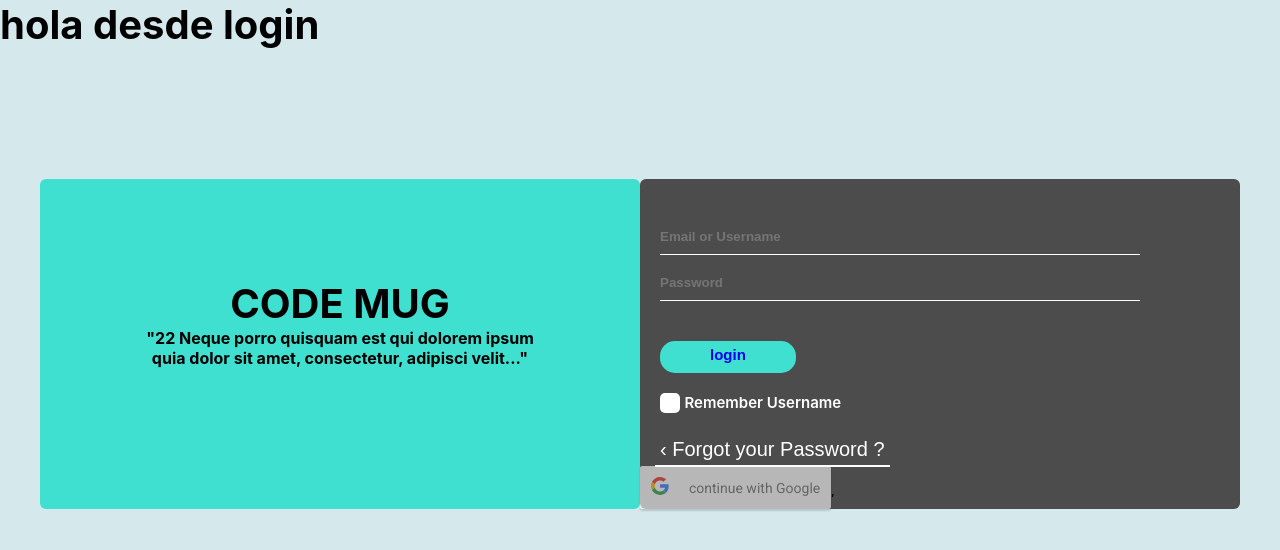
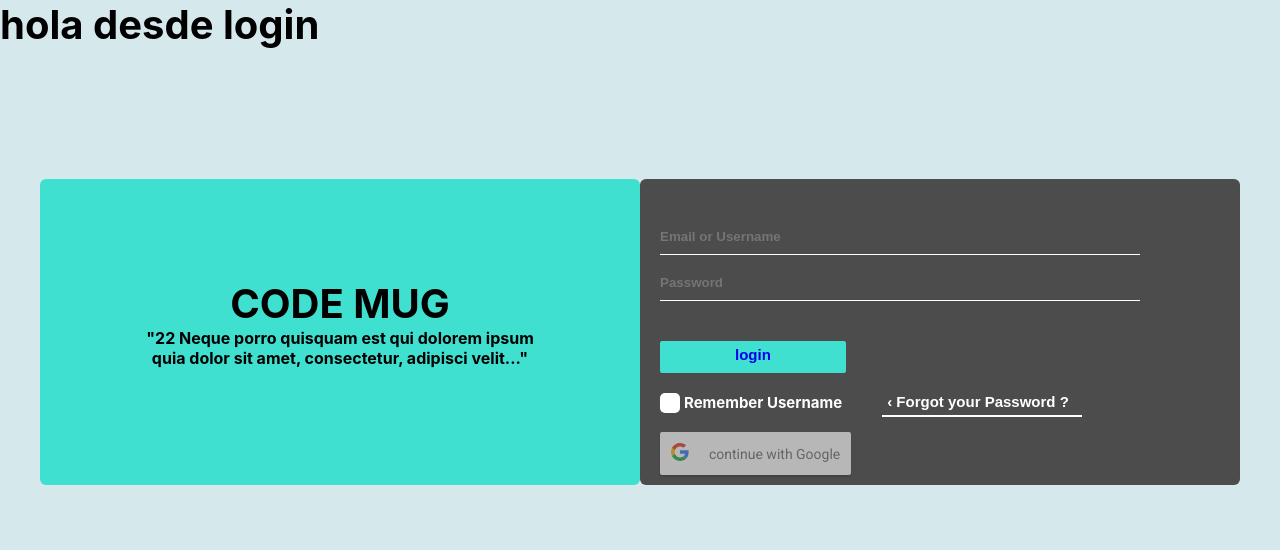
Before and after one commit to yipson/Code-Mug, a React (Create React App) app: page / in a window 1280 px wide. Shown: the top 550 px of the page. Built offline with nearby package versions, Linux system fonts and the light colour scheme; no server answers.

Commit message:
modificacion de la pagina de iniciar sesion (primera parte)

```diff
--- a/src/components/Login.jsx
+++ b/src/components/Login.jsx
@@ -38,26 +38,27 @@ export const Login = () => {
                   </button>
                 </div>
 
+                <div className="remember-and-forgot">
                   <div className="checkbox2">
                     <input type="checkbox" name={"checkbox2"} id={"checkbox2"} />
-                  <label htmlForm="checkbox2">Remember Username</label>
+                    <label htmlForm="checkbox2" className="checkbox2-2">Remember Username</label>
                   </div>
                   <div className="enlace">
                     <button className="button">
                       <a href="hipervinculo.html" className="x enlace">
-                      &lsaquo; Forgot your Password ?
-                    </a>
+                      &lsaquo; Forgot your Password ?</a>
                     </button>
                   </div>
-                <div>
+                </div>
+                <div class="button-google" >
                   <GoogleLogin
+
                     clientId="451355320708-5s48t28g525l19p64jhu0m08jhginp5s.apps.googleusercontent.com"
                     buttonText="continue with Google"
                     onSuccess={responseGoogle}
                     onFailure={responseGoogle}
                     cookiePolicy={"single_host_origin"}
                   />
-                  ,
                 </div>
               </div>
             </div>
--- a/src/styles/styles.css
+++ b/src/styles/styles.css
@@ -162,8 +162,8 @@ input {
   color: var(--gris);
   background: var(--verde);
   border: 0px;
-  border-radius: 15px;
-  padding: 0.5rem 5rem 1rem;
+  border-radius: 2px;
+  padding: 0.5rem 7.5rem 1rem;
   margin-top: 2rem;
   margin-left: 2rem;
   font-weight: bolder;
@@ -173,20 +173,27 @@ input {
   transform: scale(1.05);
   box-shadow: 1.5px 1.5px var(--azulOscuro);
 }
+.remember-and-forgot{
+  display: flex;
+  justify-items: left;
+  align-items: left;
 
+}
 /*hipervinculo*/
 .x {
-  border-bottom-style: solid;
+  border-bottom-style: solid ;
   border-bottom-width: 2px;
   border-bottom-color: var(--blanco);
 }
 .enlace {
-  font-size: 20px;
+  font-weight: bolder;
+  display:flex;
+  font-size: 15px;
   color: var(--blanco);
   text-decoration: none;
-  font-family: var(--fuente-principal);
+  /* font-family: var(--fuente-principal); */
   padding: 5px;
-  margin-left: 0.5rem;
+  margin-left: 2rem;
 }
 
 .button {
@@ -196,7 +203,6 @@ input {
 .enlace::before {
   color: black;
   font-size: 20px;
-  font-weight: 900;
 }
 .x:hover {
   border-bottom-color: var(--verde);
@@ -208,16 +214,16 @@ input {
 /*checkbox*/
 .checkbox2 {
   justify-content: space-around;
+  margin-right: 2rem;
 }
-
+.checkbox2-2{
+  margin-left: 19px;
+}
 .checkbox2 label {
-  /*texto: Forgot your Password*/
-  padding-left: 1.3em;
+  /*texto: Remember username*/
   position: relative;
   color: var(--blanco);
   font-size: 15px;
-  font-family: var(--fuente-principal);
-  font-weight: 600;
   cursor: pointer;
   left: 25px;
   top: -20px; /*en esta parte hay se le puede configurar la altura del texto*/
@@ -257,6 +263,13 @@ input {
 .checkbox2 input[type="checkbox"]:checked::after {
   display: block;
 }
+.button-google{
+  /* margin-left: 5rem; */
+  width: auto;
+  margin: 0px 20px 10px 20px ;
+}
+
+
 
 /* ----------------------------------------------------------------------- */
 
```
Lines whose indentation alone changed are shown as unchanged.
